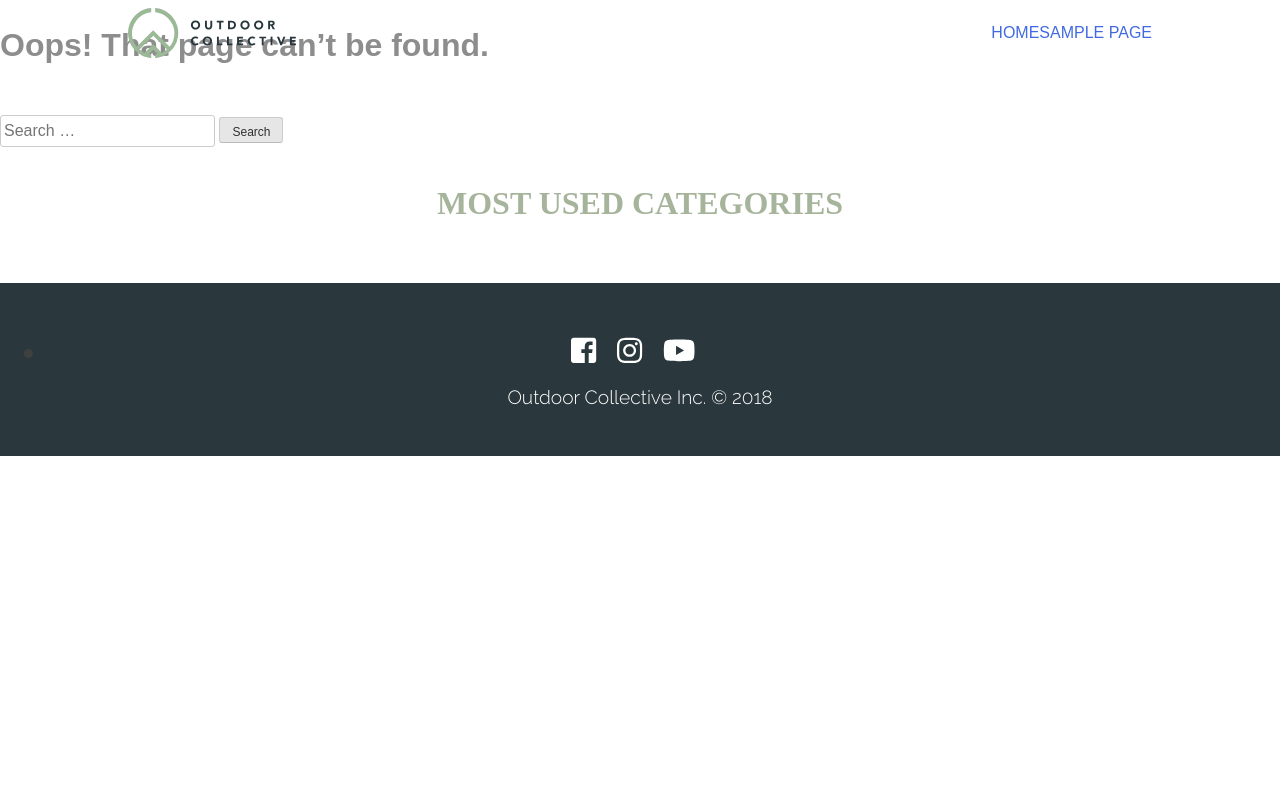
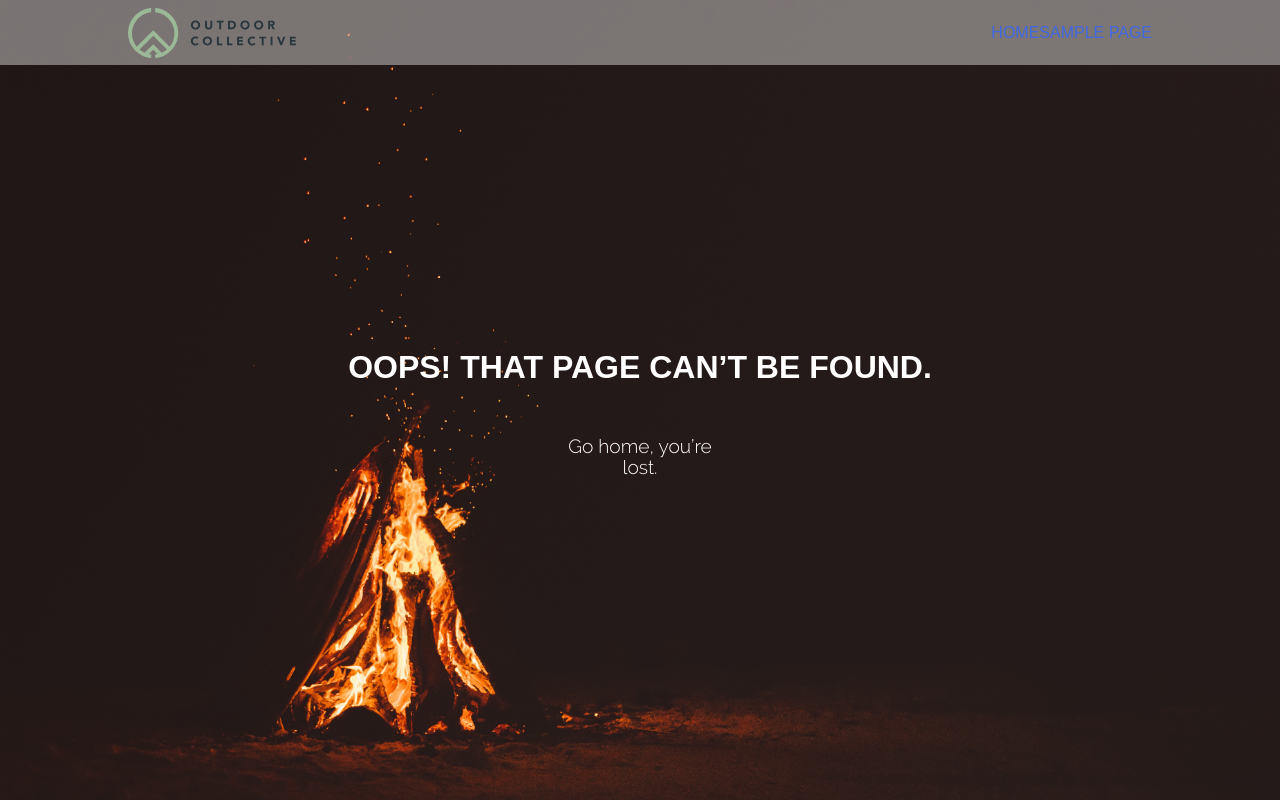
Before and after one commit to ermiljordan/OutdoorCollectives, a WordPress theme: template themes/odc/404.php in a window 1280 px wide. Run offline with PHP 8.4 and a stand-in for WordPress, Linux system fonts and the light colour scheme; the site name, menu and one post (Sample post) are stand-ins, and other content is empty; some libraries are stand-ins or nearby versions.

Commit message:
start adding images

```diff
--- a/themes/odc/404.php
+++ b/themes/odc/404.php
@@ -19,37 +19,7 @@ get_header();
 				</header><!-- .page-header -->
 
 				<div class="page-content">
-					<p><?php esc_html_e( 'It looks like nothing was found at this location. Maybe try one of the links below or a search?', 'odc' ); ?></p>
-
-					<?php
-					get_search_form();
-
-					the_widget( 'WP_Widget_Recent_Posts' );
-					?>
-
-					<div class="widget widget_categories">
-						<h2 class="widget-title"><?php esc_html_e( 'Most Used Categories', 'odc' ); ?></h2>
-						<ul>
-							<?php
-							wp_list_categories( array(
-								'orderby'    => 'count',
-								'order'      => 'DESC',
-								'show_count' => 1,
-								'title_li'   => '',
-								'number'     => 10,
-							) );
-							?>
-						</ul>
-					</div><!-- .widget -->
-
-					<?php
-					/* translators: %1$s: smiley */
-					$odc_archive_content = '<p>' . sprintf( esc_html__( 'Try looking in the monthly archives. %1$s', 'odc' ), convert_smilies( ':)' ) ) . '</p>';
-					the_widget( 'WP_Widget_Archives', 'dropdown=1', "after_title=</h2>$odc_archive_content" );
-
-					the_widget( 'WP_Widget_Tag_Cloud' );
-					?>
-
+					<p><?php esc_html_e( 'Go home, you&rsquo;re lost.', 'odc' ); ?></p>
 				</div><!-- .page-content -->
 			</section><!-- .error-404 -->
 
@@ -57,4 +27,3 @@ get_header();
 	</div><!-- #primary -->
 
 <?php
-get_footer();
--- /dev/null
+++ b/themes/odc/sass/_404.scss
@@ -0,0 +1,14 @@
+.error-404 {
+  background-image: url('images/ocImages/campfire-404.jpg');
+  background-size: cover;
+  background-repeat: no-repeat;
+  height: 100vh;
+  display: flex;
+  justify-content: center;
+  align-items: center;
+  flex-direction: column;
+  h1 {
+    color: #fff;
+    text-transform: uppercase;
+  }
+}
--- a/themes/odc/sass/style.scss
+++ b/themes/odc/sass/style.scss
@@ -116,3 +116,4 @@ Nicolas Gallagher and Jonathan Neal https://necolas.github.io/normalize.css/
 @import "fonts";
 @import "subscribe";
 @import "forum";
+@import "404";
--- a/themes/odc/style.css
+++ b/themes/odc/style.css
@@ -1464,3 +1464,25 @@ img.logo-footer {
     padding: 1rem;
     color: #fff;
     text-transform: uppercase; }
+
+.error-404 {
+  background-image: url("images/ocImages/campfire-404.jpg");
+  background-size: cover;
+  background-repeat: no-repeat;
+  height: 100vh;
+  display: -webkit-box;
+  display: -ms-flexbox;
+  display: flex;
+  -webkit-box-pack: center;
+      -ms-flex-pack: center;
+          justify-content: center;
+  -webkit-box-align: center;
+      -ms-flex-align: center;
+          align-items: center;
+  -webkit-box-orient: vertical;
+  -webkit-box-direction: normal;
+      -ms-flex-direction: column;
+          flex-direction: column; }
+  .error-404 h1 {
+    color: #fff;
+    text-transform: uppercase; }
```
Also changed, not shown: themes/odc/build/css/style.min.css, themes/odc/images/ocImages/campfire-404.jpg (added), themes/odc/images/ocImages/camping.JPG (deleted), themes/odc/pdf_server.php (added), uploads/2018/07/404-image-1024x683.jpg (added), uploads/2018/07/404-image-150x150.jpg (added), uploads/2018/07/404-image-300x200.jpg (added), uploads/2018/07/404-image-768x512.jpg (added), 5 other files.
